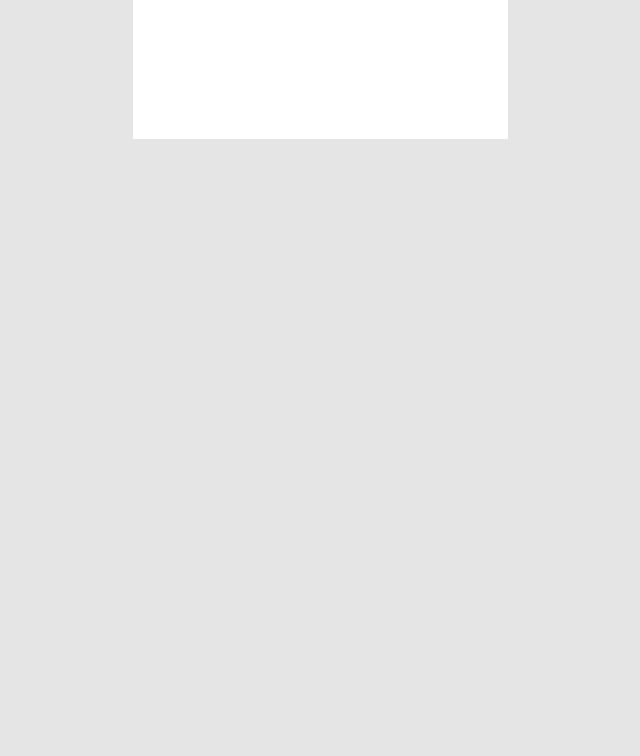
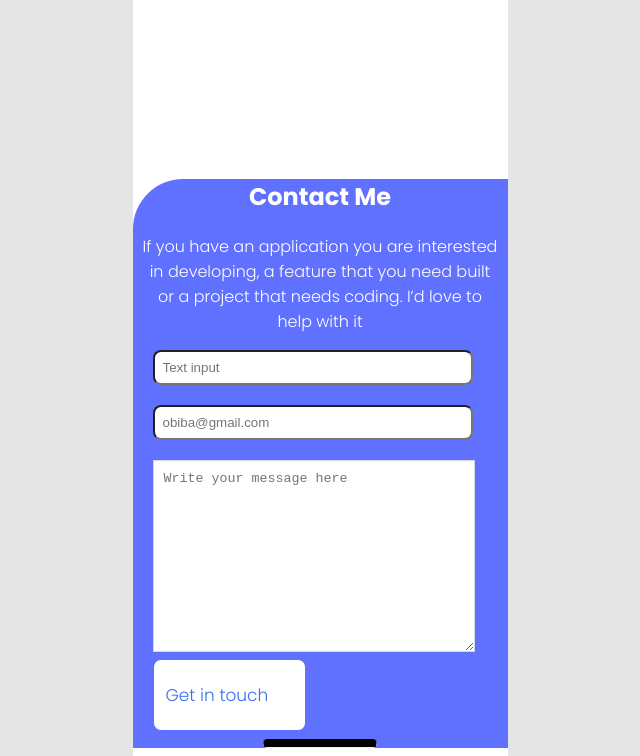
Before and after one commit to obibaadoma/MicHelloProject, a website: page index.html in a window 1280 px wide. Shown: the part 4421-5177 px from the top of the page, without its empty margins (320-960 px from the left). Before the commit the page ends 4560 px from the top, so only its background shows below. Drawn offline with Linux system fonts and the light colour scheme.

Commit message:
additon of contact page

```diff
--- a/index.css
+++ b/index.css
@@ -926,6 +926,7 @@ body.active {
 
 .contact-derek {
   background-color: #6070ff;
+  background-image:background-image: url("images\b.png"); ;
   border-radius: 50px 0 0 0;
 }
 
--- a/index.html
+++ b/index.html
@@ -350,7 +350,24 @@
     </div>
     </div>
     </div>
-    <!-- /* contact to be placed here */ -->
+    <div class="contact-derek">
+      <h2>Contact Me</h2>
+      <p>
+        If you have an application you are interested in developing, a feature
+        that you need built or a project that needs coding. I’d love to help
+        with it
+      </p>
+      <form action="https://formspree.io/f/xeqdgkkb" method="post">
+        <input type="text" id="username" required maxlength="30" placeholder="Text input" name="userName" />
+        <input type="email" id="email" required placeholder="obiba@gmail.com" name="userEmail" />
+        <textarea name="details" id="detail" placeholder="Write your message here" required maxlength="500"></textarea>
+        <button class="form-button go-newmes" type="submit"> Get in touch </button>
+
+      </form>
+
+      <hr class="rounded" />
+
+    </div>
   </section>
 </body>
 
```
Also changed, not shown: images/Container.png (added), images/Ellipse 5.png (added), images/b.png (added).
